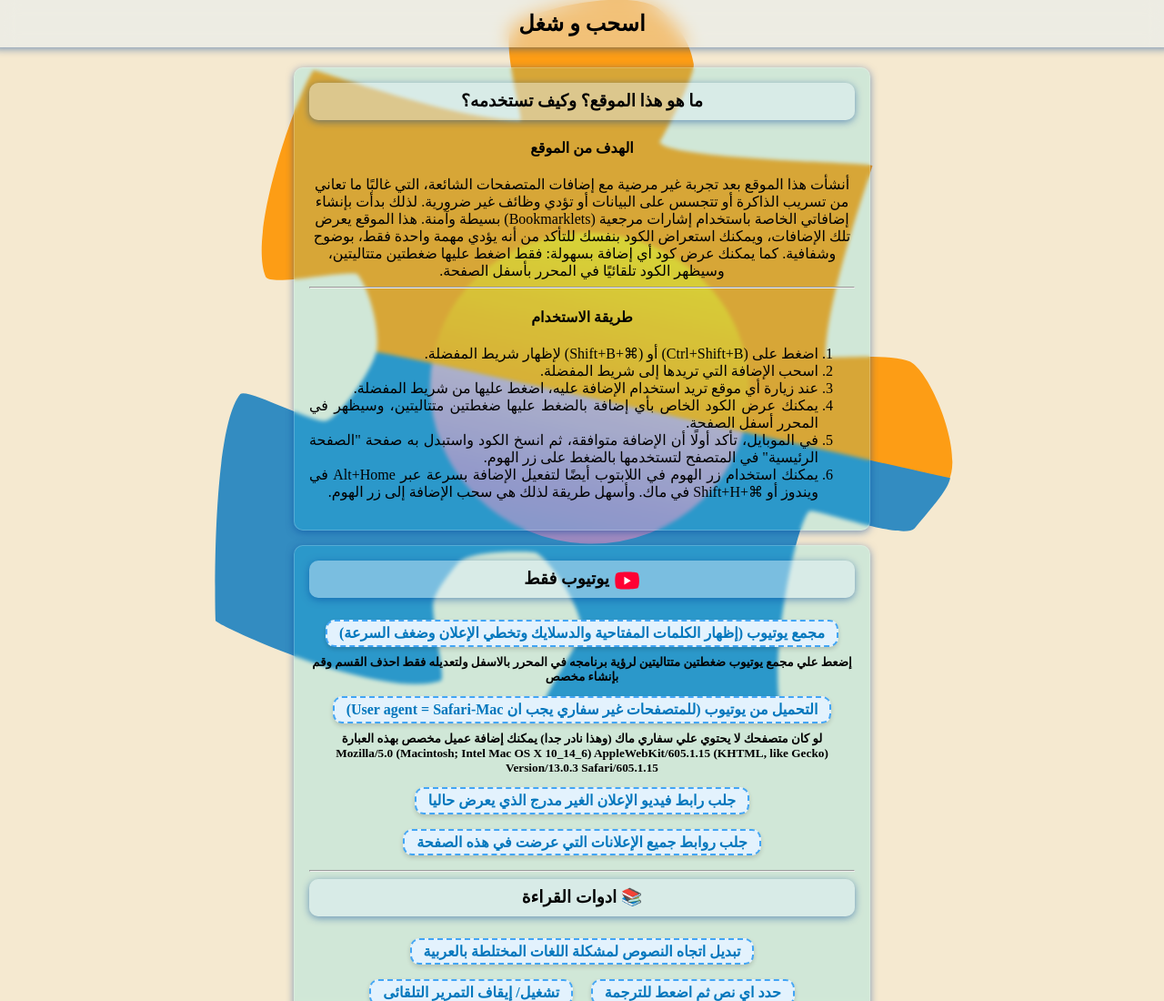
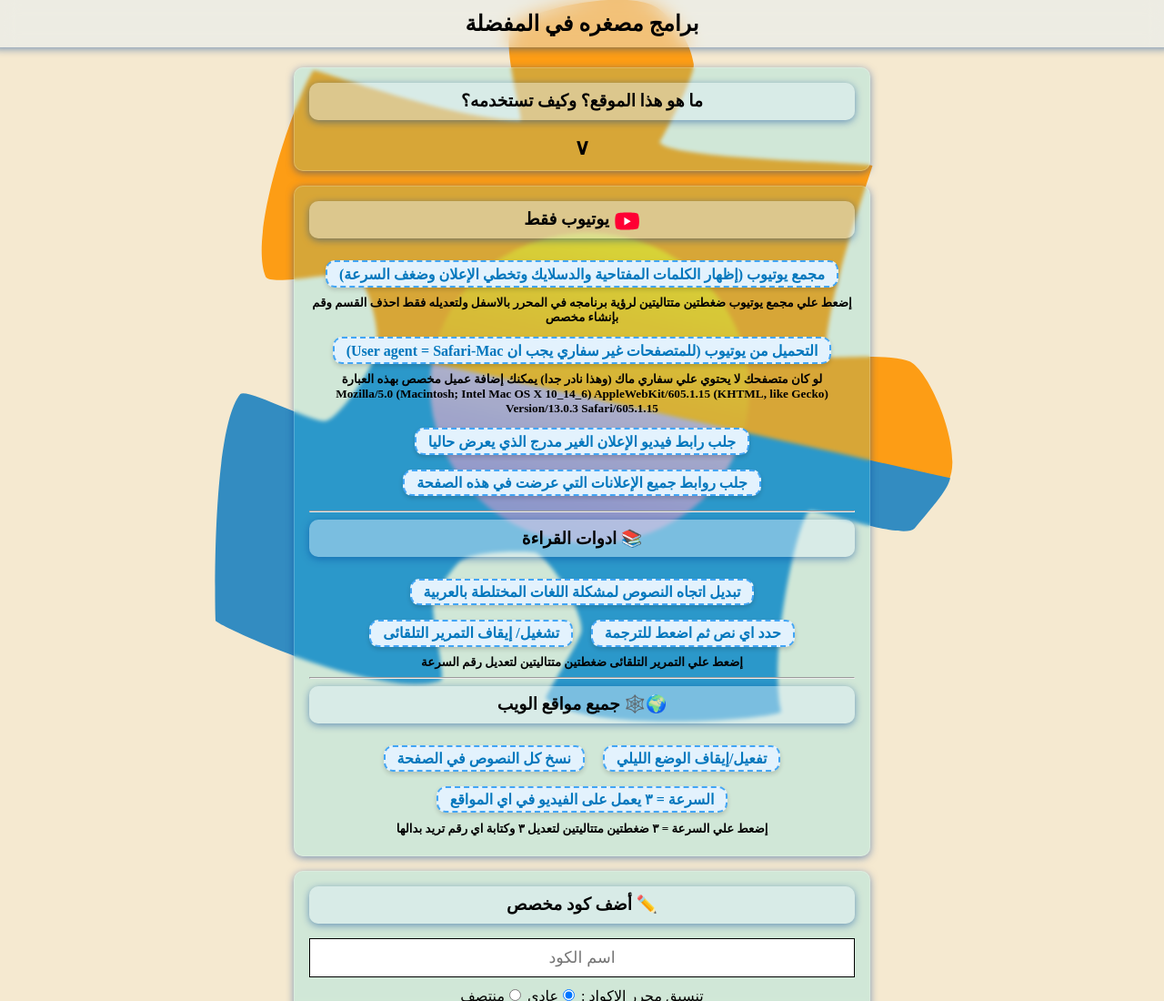
Before and after one commit to Favlet/Favlet.github.io, a plain HTML site: page index.html in a window 1280 px wide. Shown: the top 1100 px of the page at 91% size. Drawn offline with Linux system fonts and the light colour scheme.

Commit message:
Update index.html

```diff
--- a/index.html
+++ b/index.html
@@ -541,9 +541,26 @@
             <defs><linearGradient gradientUnits="userSpaceOnUse" x1="300" y1="200" x2="300" y2="400" id="g"><stop offset="0" style="stop-color:rgb(99.608% 81.961% 0%)"/><stop offset="1" style="stop-color:rgb(58.655% 46.489% 0%)"/></linearGradient></defs>
             <path d="M344.328 55.54C355.646 64.589 364.715 76.554 366.953 91.228 367.83 100.373 342.887 146.626 344.953 141.228 347.498 152.581 478.995 154.617 482.133 156.618 482.692 157.232 451.532 242.594 451.891 279.853 451.898 281.216 492.906 276.915 506.57 282.911 520.272 290.481 540.89 341.663 531.117 359.775 525.12 369.363 152.807 295.672 158.31 289.136 170.129 272.624 157.36 233.634 149.953 226.228 137.105 224.562 94.412 234.665 91.141 228.103 79.193 198.879 112.621 107.83 121.953 95.228 128.607 95.733 209.971 126.579 255.395 127.634 257.243 126.202 244.006 83.056 248.918 68.638 253.515 57.935 323.851 40.818 344.328 55.54Z" fill="#FE9500"/><path d="M162.352 276.689C178.677 278.042 523.246 356.134 532.264 357.775 530.747 365.276 521.996 375.079 509.363 390.143 501.806 398.002 447.728 378.014 441.835 379.036 434.404 381.348 414.604 471.037 423.248 508.11 424.191 512.286 298.415 523.843 271.715 499.689 270.516 498.729 293.029 463.934 294.582 456.689 296.039 442.355 272.933 408.18 264.756 405.689 263.972 405.445 229.881 403.111 216.405 411.165 215.628 411.668 200.792 428.904 199.138 437.689 197.77 448.408 207.829 486.983 203.799 488.439 163.869 500.84 61.202 453.079 58.954 449.689 58.471 447.351 55.905 326.77 74.861 303.689 79.103 299.801 119.757 321.4 129.454 321.087 138.071 319.969 159.742 288.333 162.352 276.689Z" fill="#1F82BF"/><ellipse cx="300" cy="300" rx="103" ry="100" transform="rotate(12 300 300)" style="fill: url(#g);mix-blend-mode: lighten;"/>
         </svg>
-        <h2>اسحب و شغل</h2>
-        <div class="section">
+        <h2>برامج مصغره في المفضلة</h2>
+        <div class="section" style="max-height: 80px; overflow: hidden; transition: max-height 0.5s ease;" data-expanded="false">
             <h3>ما هو هذا الموقع؟ وكيف تستخدمه؟</h3>
+
+            <div id="toggleExpand" style="font-size: 1.5em; font-weight: bold; cursor: pointer;" onclick="
+            const parent = this.parentElement;
+            const expanded = parent.dataset.expanded === 'true';
+
+            if (expanded) {
+                parent.style.maxHeight = '80px';
+                this.textContent = '∨';
+                parent.insertBefore(this, parent.children[1]); // يرجعه تاني بعد h3
+            } else {
+                parent.style.maxHeight = parent.scrollHeight + 'px';
+                this.textContent = '∧';
+                parent.appendChild(this); // يحطه في الآخر
+            }
+
+            parent.dataset.expanded = !expanded;
+            ">∨</div>
             <h4>الهدف من الموقع</h4>
             <div>أنشأت هذا الموقع بعد تجربة غير مرضية مع إضافات المتصفحات الشائعة، التي غالبًا ما تعاني من تسريب الذاكرة أو تتجسس على البيانات أو تؤدي وظائف غير ضرورية. لذلك بدأت بإنشاء إضافاتي الخاصة باستخدام إشارات مرجعية (Bookmarklets) بسيطة وآمنة. هذا الموقع يعرض تلك الإضافات، ويمكنك استعراض الكود بنفسك للتأكد من أنه يؤدي مهمة واحدة فقط، بوضوح وشفافية. كما يمكنك عرض كود أي إضافة بسهولة: فقط اضغط عليها ضغطتين متتاليتين، وسيظهر الكود تلقائيًا في المحرر بأسفل الصفحة.</div>
             <hr><h4>طريقة الاستخدام</h4>
```
